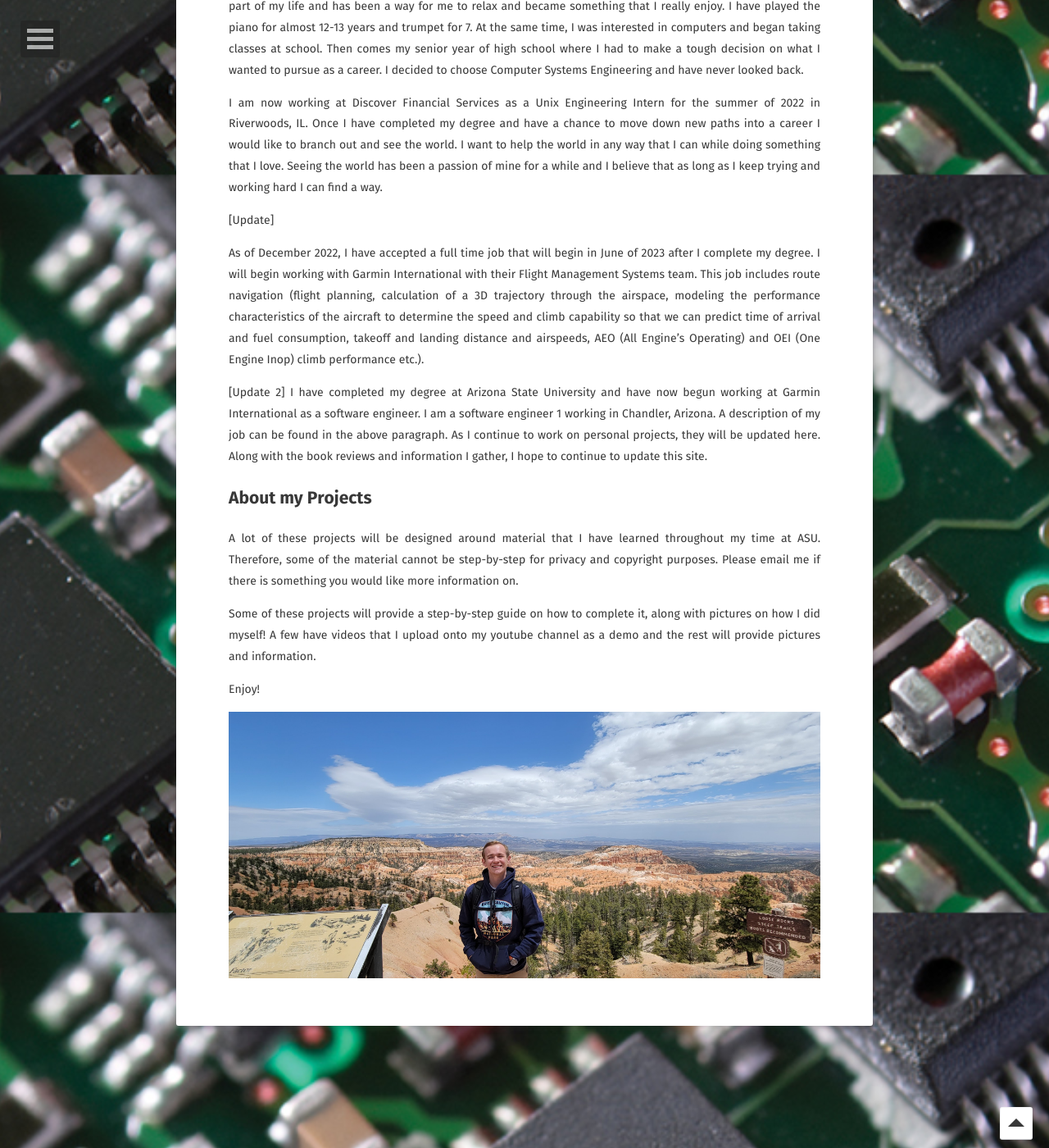
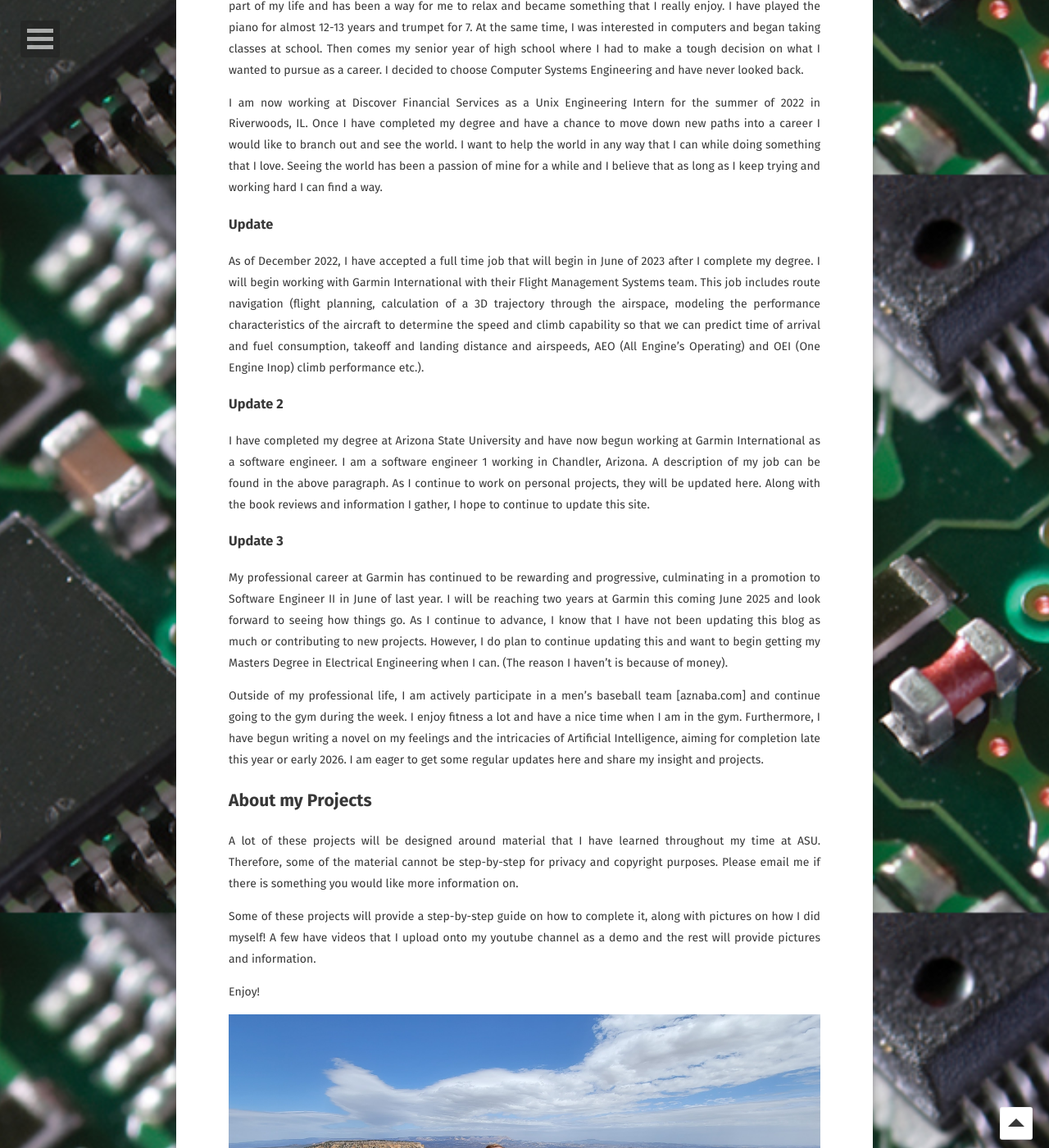
Before and after one commit to Markay12/MarkInfo-Projects, a Jekyll site: the page built from about/index.md, in a window 1280 px wide and 1400 px high, scrolled down 687 px. Shown: the whole window at 82% size. Built offline with Jekyll 4.4.1, drawn with Linux system fonts in a browser that asks for light colours; some web fonts are replaced.

Commit message:
Update about me page.

```diff
--- a/about/index.md
+++ b/about/index.md
@@ -20,12 +20,19 @@ The two main things I was focused on during my time before college were computer
 
 I am now working at Discover Financial Services as a Unix Engineering Intern for the summer of 2022 in Riverwoods, IL. Once I have completed my degree and have a chance to move down new paths into a career I would like to branch out and see the world. I want to help the world in any way that I can while doing something that I love. Seeing the world has been a passion of mine for a while and I believe that as long as I keep trying and working hard I can find a way.
 
-[Update]
+### Update
 
 As of December 2022, I have accepted a full time job that will begin in June of 2023 after I complete my degree. I will begin working with Garmin International with their Flight Management Systems team. This job includes route navigation (flight planning, calculation of a 3D trajectory through the airspace, modeling the performance characteristics of the aircraft to determine the speed and climb capability so that we can predict time of arrival and fuel consumption, takeoff and landing distance and airspeeds, AEO (All Engine's Operating) and OEI (One Engine Inop) climb performance etc.).
 
-[Update 2]
+### Update 2
+
 I have completed my degree at Arizona State University and have now begun working at Garmin International as a software engineer. I am a software engineer 1 working in Chandler, Arizona. A description of my job can be found in the above paragraph. As I continue to work on personal projects, they will be updated here. Along with the book reviews and information I gather, I hope to continue to update this site.
+
+### Update 3
+
+My professional career at Garmin has continued to be rewarding and progressive, culminating in a promotion to Software Engineer II in June of last year. I will be reaching two years at Garmin this coming June 2025 and look forward to seeing how things go. As I continue to advance, I know that I have not been updating this blog as much or contributing to new projects. However, I do plan to continue updating this and want to begin getting my Masters Degree in Electrical Engineering when I can. (The reason I haven't is because of money).
+
+Outside of my professional life, I am actively participate in a men's baseball team [aznaba.com] and continue going to the gym during the week. I enjoy fitness a lot and have a nice time when I am in the gym. Furthermore, I have begun writing a novel on my feelings and the intricacies of Artificial Intelligence, aiming for completion late this year or early 2026. I am eager to get some regular updates here and share my insight and projects.
 
 ## About my Projects
 
```
